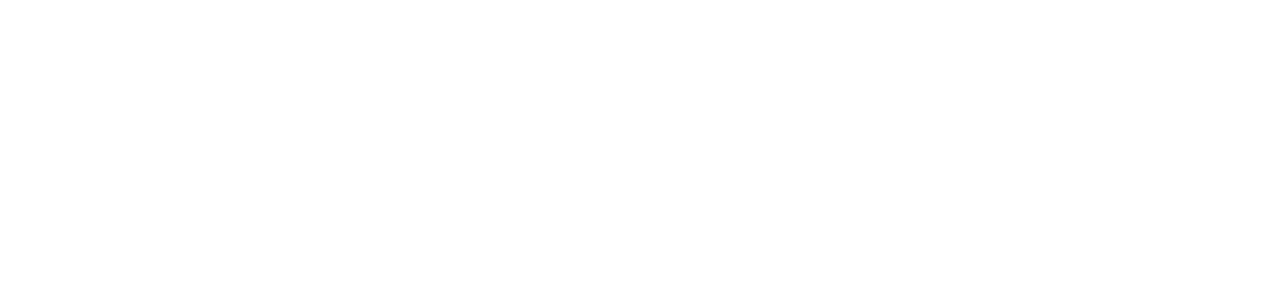
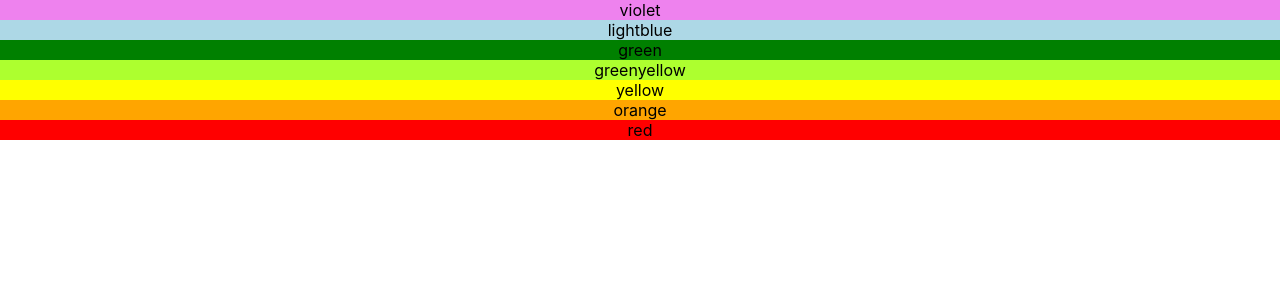
Before and after one commit to tacarter3/react-rainbow, a React (Create React App) app: page / in a window 1280 px wide. Shown: the top 300 px of the page. Built offline with nearby package versions, Linux system fonts and the light colour scheme.

Commit message:
Added useState to App component

```diff
--- a/src/App.css
+++ b/src/App.css
@@ -2,37 +2,6 @@
   text-align: center;
 }
 
-.App-logo {
-  height: 40vmin;
-  pointer-events: none;
+p {
+  margin: 0;
 }
-
-@media (prefers-reduced-motion: no-preference) {
-  .App-logo {
-    animation: App-logo-spin infinite 20s linear;
-  }
-}
-
-.App-header {
-  background-color: #282c34;
-  min-height: 100vh;
-  display: flex;
-  flex-direction: column;
-  align-items: center;
-  justify-content: center;
-  font-size: calc(10px + 2vmin);
-  color: white;
-}
-
-.App-link {
-  color: #61dafb;
-}
-
-@keyframes App-logo-spin {
-  from {
-    transform: rotate(0deg);
-  }
-  to {
-    transform: rotate(360deg);
-  }
-}
--- a/src/App.js
+++ b/src/App.js
@@ -1,11 +1,19 @@
 import './App.css';
 import React, { useState } from 'react'
+import ColorBlock from './ColorBlock';
 
 function App() {
-  let colors = ['violet', 'lightblue', 'green', 'greenyellow', 'yellow', 'orange', 'red']
+  let [colors, setColors] = useState(['violet', 'lightblue', 'green', 'greenyellow', 'yellow', 'orange', 'red'])
+
+  let colorMap = colors.map((color, i) => {
+    return (
+      <ColorBlock key={i} color={color}/>
+    )
+  })
+
   return (
     <div className="App">
-
+      {colorMap}
     </div>
   );
 }
--- a/src/ColorBlock.js
+++ b/src/ColorBlock.js
@@ -1,4 +1,5 @@
 import React from 'react'
+import './App.css'
 
 function ColorBlock(props) {
     return (
```
